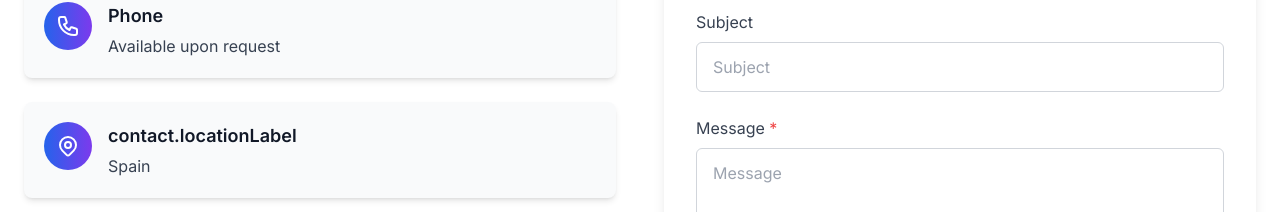
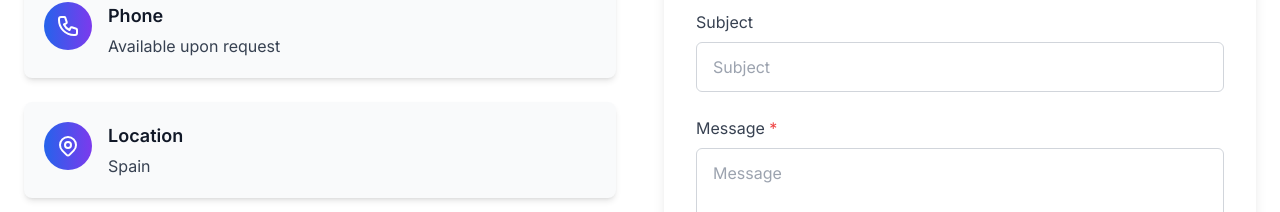
Before and after one commit to jaimegpm/Portfolio, a React (Vite) app: page / in a window 1280 px wide. Shown: the part 4838-5050 px from the top of the page. Built offline with nearby package versions, Linux system fonts and the light colour scheme.

Commit message:
Fixed translations and some labels

```diff
--- a/src/components/sections/Contact.jsx
+++ b/src/components/sections/Contact.jsx
@@ -134,7 +134,7 @@ const Contact = () => {
     },
     {
       icon: 'M3 5a2 2 0 012-2h3.28a1 1 0 01.948.684l1.498 4.493a1 1 0 01-.502 1.21l-2.257 1.13a11.042 11.042 0 005.516 5.516l1.13-2.257a1 1 0 011.21-.502l4.493 1.498a1 1 0 01.684.949V19a2 2 0 01-2 2h-1C9.716 21 3 14.284 3 6V5z',
-      title: 'Phone',
+      title: t('contact.phoneLabel'),
       value: 'Available upon request',
       link: '#',
     },
--- a/src/translations/en.js
+++ b/src/translations/en.js
@@ -96,7 +96,9 @@ const en = {
     sendButton: "Send Message",
     sending: "Sending...",
     successMessage: "Your message has been sent successfully. I'll get back to you soon!",
-    errorMessage: "There was an error sending your message. Please try again later."
+    errorMessage: "There was an error sending your message. Please try again later.",
+    locationLabel: "Location",
+    phoneLabel: "Phone"
   },
 
   // Footer
--- a/src/translations/es.js
+++ b/src/translations/es.js
@@ -96,7 +96,9 @@ const es = {
     sendButton: "Enviar Mensaje",
     sending: "Enviando...",
     successMessage: "Tu mensaje ha sido enviado con éxito. ¡Me pondré en contacto contigo pronto!",
-    errorMessage: "Hubo un error al enviar tu mensaje. Por favor, inténtalo de nuevo más tarde."
+    errorMessage: "Hubo un error al enviar tu mensaje. Por favor, inténtalo de nuevo más tarde.",
+    locationLabel: "Ubicación",
+    phoneLabel: "Teléfono"
   },
 
   // Footer
```
